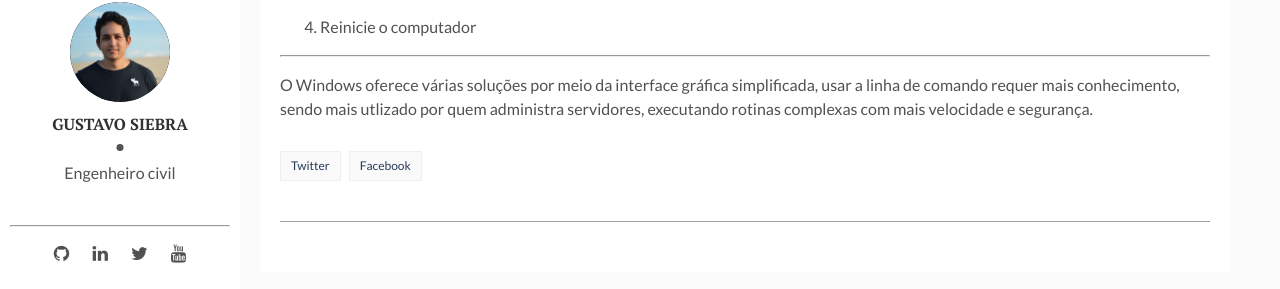
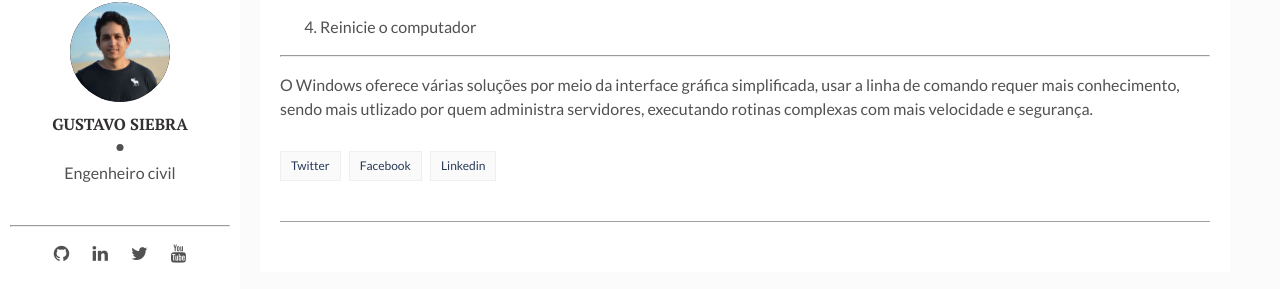
Before and after one commit to gustavosiebra/gustavosiebra.github.io, a Jekyll site: the page built from _posts/2020-02-07-prompt-comando-de-redes.md, in a window 1280 px wide and 900 px high, scrolled down 998 px. Shown: the part 608-897 px from the top of the window. Built offline with Jekyll 4.4.1, drawn with Linux system fonts in a browser that asks for light colours.

Commit message:
Update post.html

```diff
--- a/_layouts/post.html
+++ b/_layouts/post.html
@@ -22,8 +22,9 @@ layout: main
       {{content | markdownify}}
       <div class="page-footer">
         <div class="page-share">
-          <a href="https://twitter.com/intent/tweet?text={{ page.title }}&url={{ site.url }}{{ page.url }}" title="Share on Twitter" rel="nofollow" target="_blank">Twitter</a>
-          <a href="https://facebook.com/sharer.php?u={{ site.url }}{{ page.url }}" title="Share on Facebook" rel="nofollow" target="_blank">Facebook</a>
+          <a href="https://twitter.com/intent/tweet?text={{ page.title }}&url={{ site.url }}{{ page.url }}" title="Compartilhar no Twitter" rel="nofollow" target="_blank">Twitter</a>
+          <a href="https://facebook.com/sharer.php?u={{ site.url }}{{ page.url }}" title="Compartilhar no Facebook" rel="nofollow" target="_blank">Facebook</a>
+          <a href="https://www.linkedin.com/shareArticle?mini=true&url={{ site.url }}{{ page.url }}" &title="Compartilhar no Linkedin" &sumary="{{ page.description }}" rel="nofollow" target="_blank">Linkedin</a>
           <!-- <a href="https://plus.google.com/share?url={{ site.url }}{{ page.url }}" title="Share on Google+" rel="nofollow" target="_blank">Google+</a> -->
         </div>
         <div class="page-tag">
```
